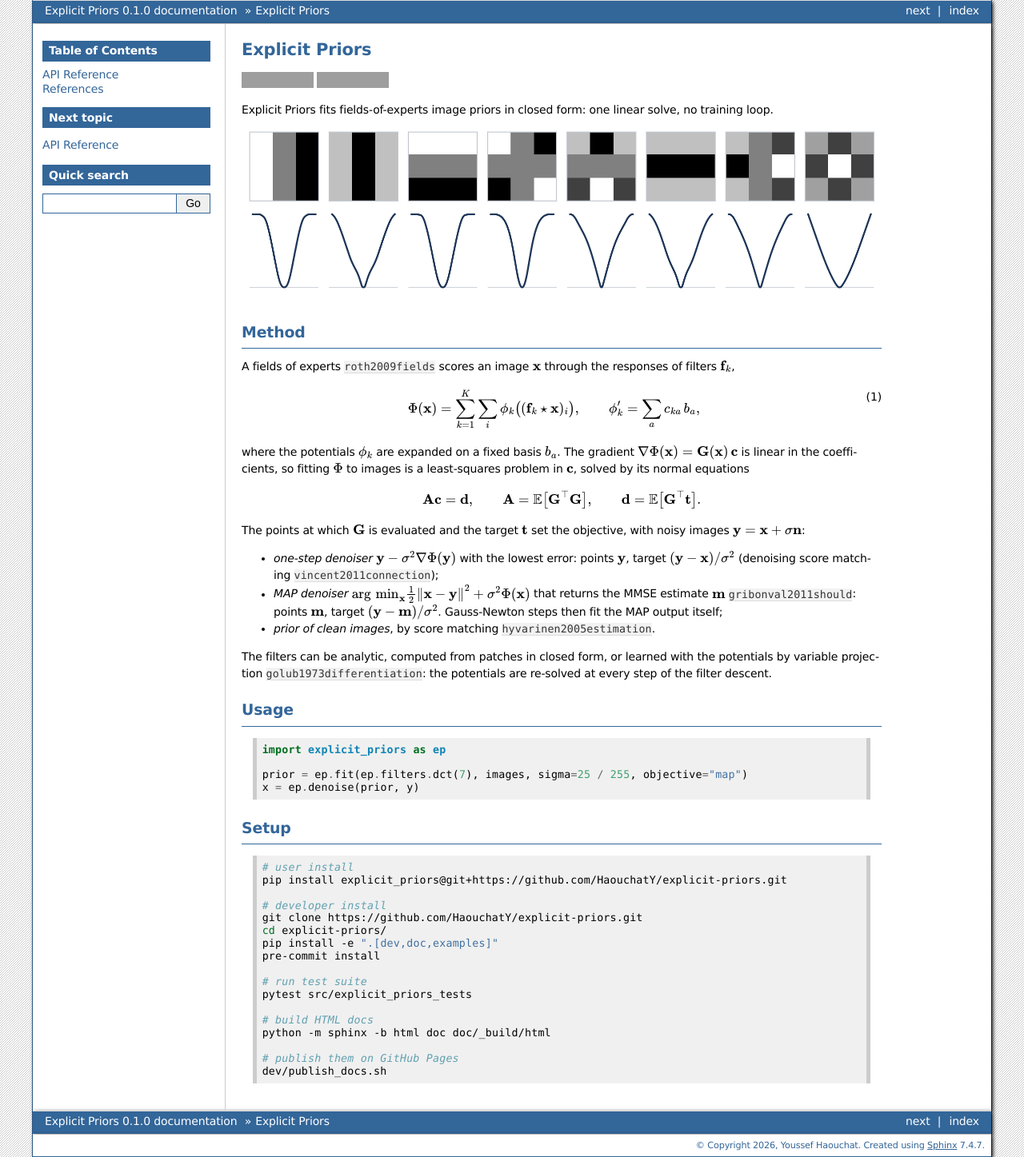
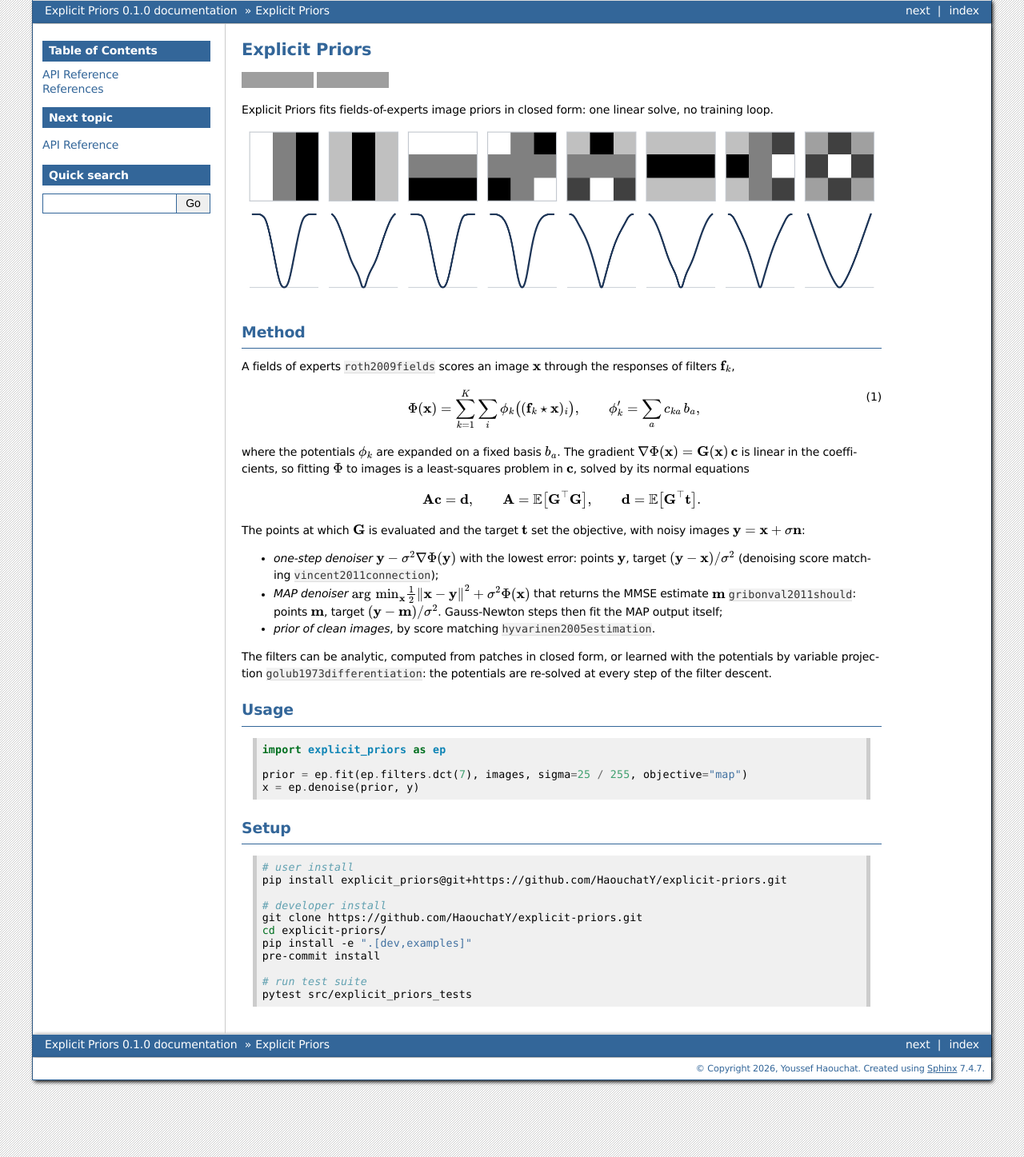
Before and after one commit to HaouchatY/explicit-priors, a Sphinx documentation site: the page built from doc/index.rst, in a window 1280 px wide. Shown: the whole page at 80% size. Built offline with Sphinx 7.4.7, drawn with Linux system fonts in a browser that asks for light colours; cross-references to code outside the pages are shown as plain code; grey boxes are pictures that could not be loaded.

Commit message:
[README] Keep only the install and test commands.

```diff
--- a/doc/index.rst
+++ b/doc/index.rst
@@ -84,14 +84,8 @@ Setup
    # developer install
    git clone https://github.com/HaouchatY/explicit-priors.git
    cd explicit-priors/
-   pip install -e ".[dev,doc,examples]"
+   pip install -e ".[dev,examples]"
    pre-commit install
 
    # run test suite
    pytest src/explicit_priors_tests
-
-   # build HTML docs
-   python -m sphinx -b html doc doc/_build/html
-
-   # publish them on GitHub Pages
-   dev/publish_docs.sh
```
Also changed, not shown: README.md (+1 -7 lines).
